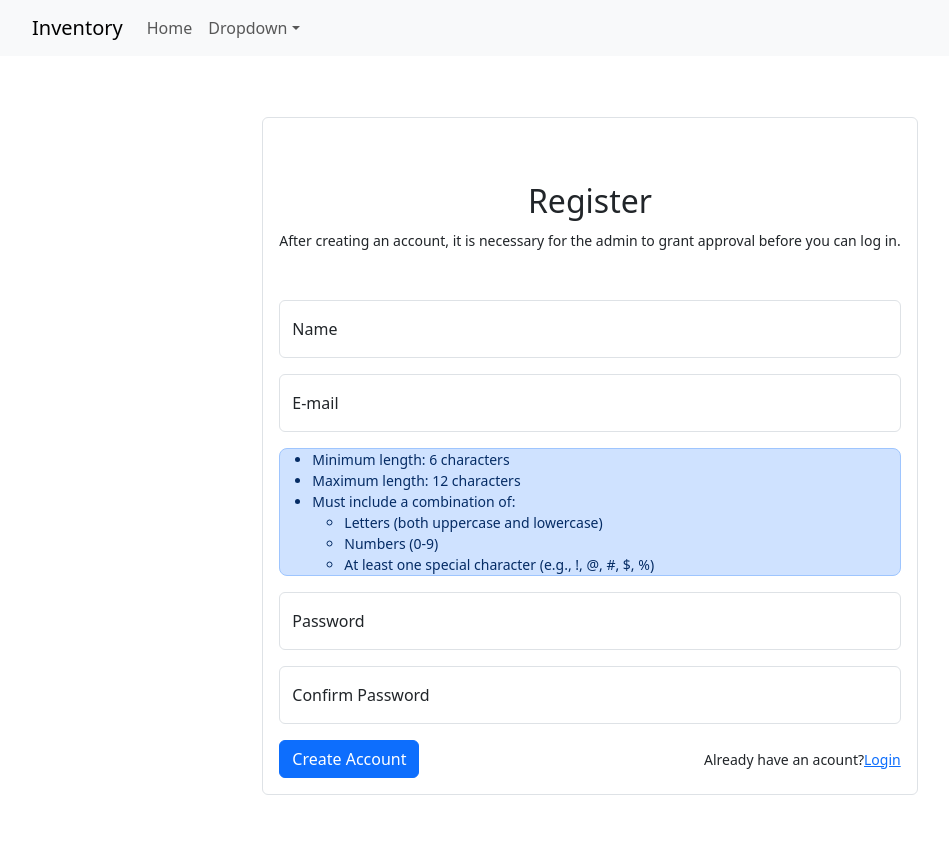
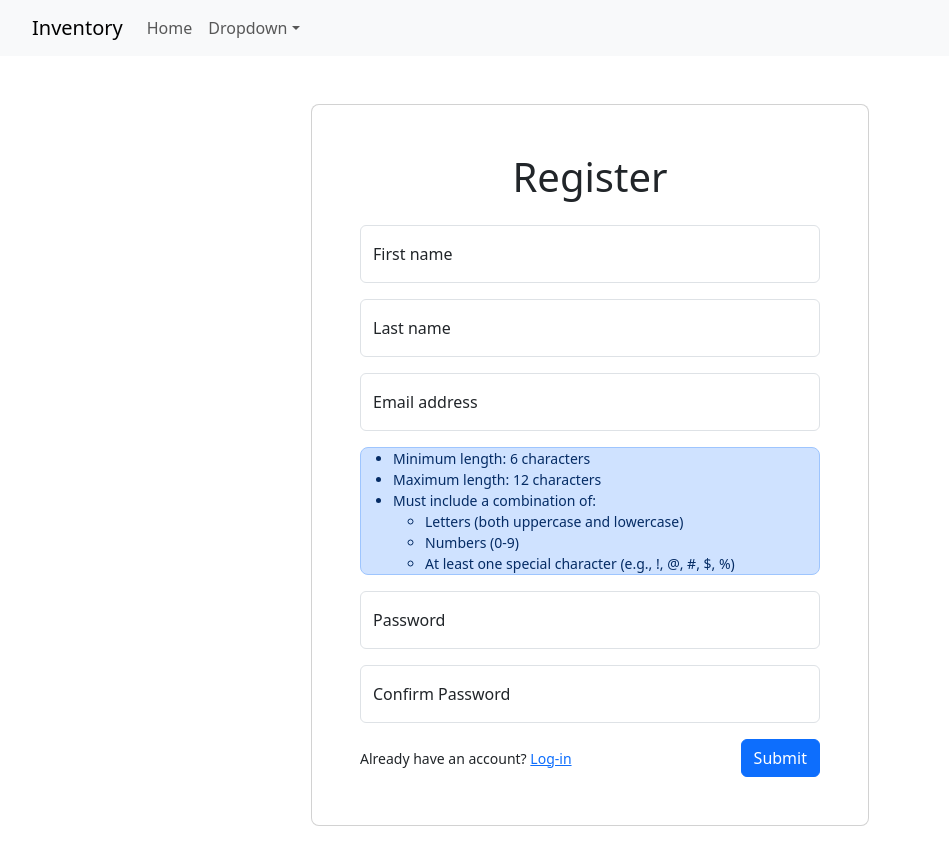
Before and after one commit to AljonGabriel/Inventory_System, a React (Vite) app in the folder frontend/: page /register in a window 1280 px wide. Shown: the whole page, without its empty margins (50-999 px from the left). After the commit the page ends 826 px from the top, so only its background shows below. Built offline with nearby package versions, Linux system fonts and the light colour scheme.

Commit message:
React-Bootstrap

```diff
--- a/frontend/src/components/formContainer/FormContainer.jsx
+++ b/frontend/src/components/formContainer/FormContainer.jsx
@@ -4,8 +4,8 @@ function FormContainer({children}) {
   return (
     <>
       <Container>
-        <Row className='justify-content-md-center mt-5'>
-          <Col xs={12} md={6} className='card p-5'>
+        <Row className='justify-content-md-center mt-5 '>
+          <Col xs={12} lg={6} className='card p-5  rounded-3'>
             {children}
           </Col>
         </Row>
--- a/frontend/src/pages/login/Login.jsx
+++ b/frontend/src/pages/login/Login.jsx
@@ -4,7 +4,7 @@ import {toast} from "react-hot-toast";
 import {useNavigate} from "react-router-dom";
 import {Link} from "react-router-dom";
 import FormContainer from "../../components/formContainer/FormContainer";
-import {Form, Button, Row, Col} from "react-bootstrap";
+import {Form, Button, Row, Col, FloatingLabel, Stack} from "react-bootstrap";
 
 function Login() {
   const navigate = useNavigate();
@@ -21,15 +21,43 @@ function Login() {
     <>
       <FormContainer>
         <header>
-          <h3>Log-in</h3>
+          <h1 className='text-center'>Log-in</h1>
         </header>
         <Form onSubmit={submitHandler}>
-          <Form.Group>
-            <Form.Label>Email</Form.Label>
-          </Form.Group>
-          <Button type='submit' variant='primary'>
-            Submit
-          </Button>
+          <FloatingLabel
+            controlId='emailInp'
+            label='Email address'
+            className='my-3'
+          >
+            <Form.Control
+              type='email'
+              placeholder='name@example.com'
+              value={inputData.name}
+              onChange={(e) =>
+                setInputData({...inputData, name: e.target.value})
+              }
+            />
+          </FloatingLabel>
+          <FloatingLabel controlId='pwdInp' label='Password'>
+            <Form.Control
+              type='password'
+              placeholder='Password'
+              className='my-3'
+            />
+          </FloatingLabel>
+
+          <Stack direction='horizontal'>
+            <small>
+              Request an account? <Link to='/register'>Request</Link>
+            </small>
+            <Button
+              type='submit'
+              variant='primary'
+              className='ms-auto d-md-block'
+            >
+              Submit
+            </Button>
+          </Stack>
         </Form>
       </FormContainer>
     </>
--- a/frontend/src/pages/register/Register.jsx
+++ b/frontend/src/pages/register/Register.jsx
@@ -1,120 +1,81 @@
+import {useState} from "react";
 import axios from "axios";
-import {useState} from "react";
 import {toast} from "react-hot-toast";
-import {Link, useNavigate} from "react-router-dom";
+import {useNavigate} from "react-router-dom";
+import {Link} from "react-router-dom";
+import FormContainer from "../../components/formContainer/FormContainer";
+import {Form, Button, Row, Col, FloatingLabel, Stack} from "react-bootstrap";
 
-function Register() {
+function Login() {
   const navigate = useNavigate();
   const [inputData, setInputData] = useState({
-    name: "",
+    fname: "",
+    lname: "",
     email: "",
-    pwd: "",
-    repwd: "",
+    password: "",
+    rePassword: "",
   });
-
-  const [errors, setErrors] = useState();
-  console.log("errors:", errors);
 
   const submitHandler = async (e) => {
     e.preventDefault();
-
-    const successMessage = "Successfully created an account, log-in anytime";
-
-    try {
-      const res = await axios.post("/register", inputData);
-
-      // Handle the successful response
-      if (res) {
-        navigate("/Inventory_System/");
-        toast.success(successMessage);
-      }
-    } catch (err) {
-      if (
-        err.response &&
-        err.response.status === 400 &&
-        err.response.data.errors
-      ) {
-        const errorMessage = err.response.data.errors;
-
-        // Create an array to collect error messages
-        const errorMessages = [];
-
-        // Iterate through the error messages and add them to the array
-        Object.keys(errorMessage).forEach((key) => {
-          const errorText = errorMessage[key];
-          errorMessages.push(errorText);
-        });
-
-        // Set the errors state with the array of error messages
-        setErrors(errorMessage);
-
-        // Toast the error messages
-        errorMessages.forEach((errorText) => {
-          toast.error(errorText);
-        });
-      }
-    }
+    console.log("submit");
   };
-
   return (
     <>
-      <main className='container-fluid-lg'>
-        <section className='container-lg'>
-          <div className='d-flex align-items-center justify-content-center vh-100 '>
-            <form className='form p-3 border rounded' onSubmit={submitHandler}>
-              <header className='my-5'>
-                <h2 className='text-center'>Register</h2>
-                <small>
-                  After creating an account, it is necessary for the admin to
-                  grant approval before you can log in.
-                </small>
+      <FormContainer>
+        <header>
+          <h1 className='text-center'>Register</h1>
         </header>
-              <div className='form-floating mb-3'>
-                <input
+        <Form onSubmit={submitHandler}>
+          <FloatingLabel
+            controlId='fnameInp'
+            label='First name'
+            className='my-3'
+          >
+            <Form.Control
               type='text'
-                  placeholder='John'
-                  className={`form-control ${
-                    errors && errors.name
-                      ? "is-invalid"
-                      : !errors
-                      ? ""
-                      : "is-valid"
-                  }`}
-                  id='inpName'
-                  value={inputData.name}
+              placeholder='John Doe'
+              value={inputData.fname}
               onChange={(e) =>
-                    setInputData({...inputData, name: e.target.value})
+                setInputData({...inputData, fname: e.target.value})
               }
             />
-                <label htmlFor='inpName'>Name</label>
-              </div>
-              <div className='form-floating mb-3'>
-                <input
+          </FloatingLabel>
+
+          <FloatingLabel
+            controlId='lnameInp'
+            label='Last name'
+            className='my-3'
+          >
+            <Form.Control
+              type='text'
+              placeholder='Last name'
+              value={inputData.lname}
+              onChange={(e) =>
+                setInputData({...inputData, lname: e.target.value})
+              }
+            />
+          </FloatingLabel>
+
+          <FloatingLabel
+            controlId='emailInp'
+            label='Email address'
+            className='my-3'
+          >
+            <Form.Control
               type='email'
-                  placeholder='email'
-                  className={`form-control ${
-                    errors && errors.email
-                      ? "is-invalid"
-                      : !errors
-                      ? ""
-                      : "is-valid"
-                  }`}
-                  id='inpEmail'
+              placeholder='name@example.com'
               value={inputData.email}
               onChange={(e) =>
                 setInputData({...inputData, email: e.target.value})
               }
             />
-                <label htmlFor='inpEmail'>E-mail</label>
-              </div>
+          </FloatingLabel>
           <small>
             <ul
               role='alert'
-                  className={`${
-                    errors && errors.password
-                      ? "text-danger-emphasis bg-danger-subtle border border-danger-subtle "
-                      : "text-primary-emphasis bg-primary-subtle border border-primary-subtle "
-                  } rounded-3`}
+              className='text-primary-emphasis bg-primary-subtle border border-primary-subtle
+                 rounded-3'
             >
               <li>Minimum length: 6 characters</li>
               <li>Maximum length: 12 characters</li>
@@ -123,64 +84,51 @@ function Register() {
                 <ul>
                   <li>Letters (both uppercase and lowercase)</li>
                   <li>Numbers (0-9)</li>
-                      <li>
-                        At least one special character (e.g., !, @, #, $, %)
-                      </li>
+                  <li>At least one special character (e.g., !, @, #, $, %)</li>
                 </ul>
               </li>
             </ul>
           </small>
-              <div className='form-floating mb-3'>
-                <input
+          <FloatingLabel controlId='pwdInp' label='Password'>
+            <Form.Control
               type='password'
-                  placeholder='enter password'
-                  className={`form-control ${
-                    errors && errors.password
-                      ? "is-invalid"
-                      : !errors
-                      ? ""
-                      : "is-valid"
-                  }`}
-                  value={inputData.pwd}
+              placeholder='Password'
+              className='my-3'
+              value={inputData.password}
               onChange={(e) =>
-                    setInputData({...inputData, pwd: e.target.value})
+                setInputData({...inputData, password: e.target.value})
               }
             />
-                <label htmlFor=''>Password</label>
-              </div>
-              <div className='form-floating mb-3'>
-                <input
+          </FloatingLabel>
+
+          <FloatingLabel controlId='rePwdInp' label='Confirm Password'>
+            <Form.Control
               type='password'
-                  placeholder='Re-type password'
-                  className={`form-control ${
-                    errors && errors.repassword
-                      ? "is-invalid"
-                      : !errors
-                      ? ""
-                      : "is-valid"
-                  }`}
-                  value={inputData.repwd}
+              placeholder='Re-Password'
+              className='my-3'
+              value={inputData.rePassword}
               onChange={(e) =>
-                    setInputData({...inputData, repwd: e.target.value})
+                setInputData({...inputData, rePassword: e.target.value})
               }
             />
-                <label htmlFor=''>Confirm Password</label>
-              </div>
-              <div className='d-flex justify-content-between align-items-center'>
-                <button className='btn btn-primary' type='submit'>
-                  Create Account
-                </button>
+          </FloatingLabel>
+
+          <Stack direction='horizontal'>
             <small>
-                  Already have an acount?
-                  <Link to='/'>Login</Link>
+              Already have an account? <Link to='/'>Log-in</Link>
             </small>
-              </div>
-            </form>
-          </div>
-        </section>
-      </main>
+            <Button
+              type='submit'
+              variant='primary'
+              className='ms-auto d-md-block'
+            >
+              Submit
+            </Button>
+          </Stack>
+        </Form>
+      </FormContainer>
     </>
   );
 }
 
-export default Register;
+export default Login;
```
Lines whose indentation alone changed are shown as unchanged.
